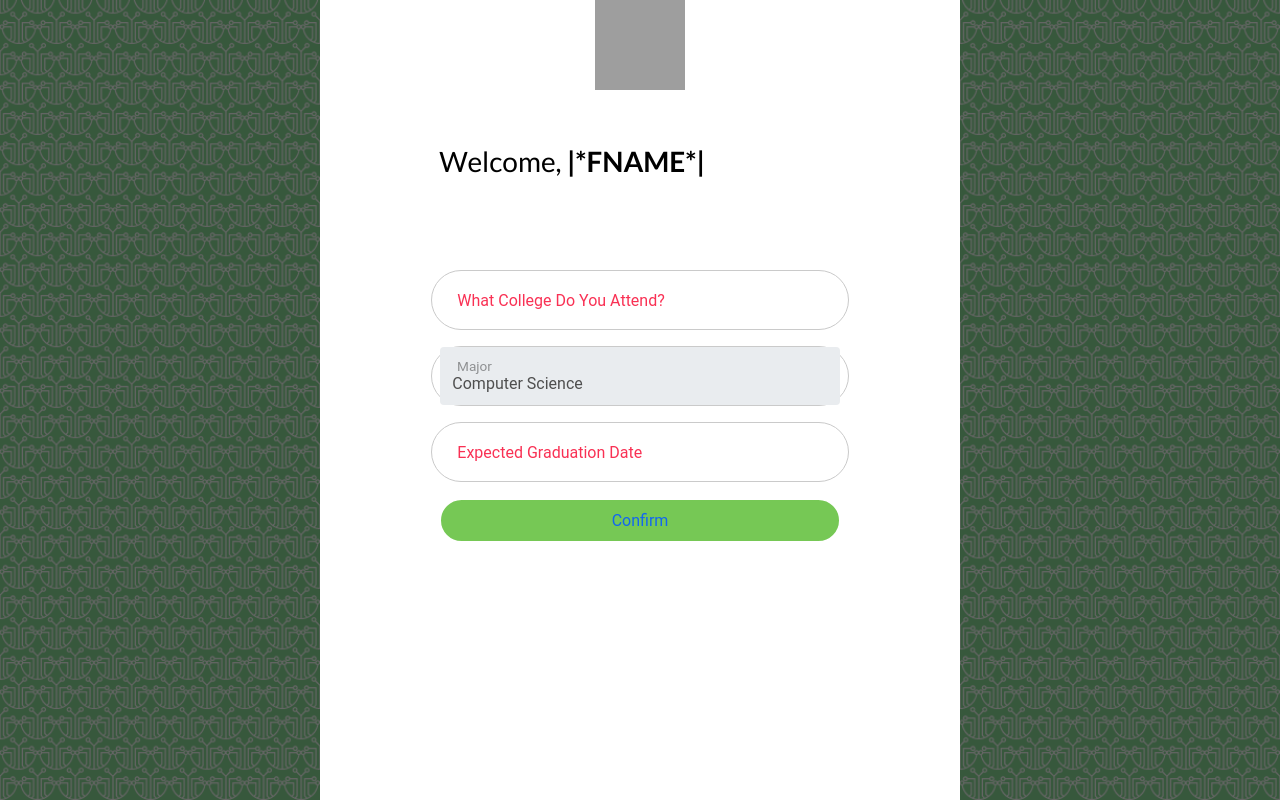
After one commit to jayceb04/sps-Spr21-team3-project, a PHP site: page /question in a window 1280 px wide. The commit adds this page. Run offline with PHP 8.4, Linux system fonts and the light colour scheme; some libraries are stand-ins or nearby versions; grey boxes are pictures that could not be loaded.

Commit message:
Add Sign Up page, Add Questions page, Add README.md

```diff
--- /dev/null
+++ b/app.yaml
@@ -0,0 +1,3 @@
+runtime: java11
+includes:
+  - /home/aclark/software-product-sprint/project/env_variables.yaml
--- a/appengine/app.yaml
+++ /dev/null
@@ -1,3 +0,0 @@
-runtime: java11
-includes:
-  - /home/aclark/software-product-sprint/portfolio/src/main/env_variables.yaml
--- a/css/style.css
+++ b/css/style.css
@@ -49,6 +49,25 @@ textarea:focus {
   font-weight: 400;
 }
 
+/*
+ Note: What the .is() function does is replace:
+
+.signin-banner a,
+.signin-banner a:hover,
+.signin-banner a:focus{
+	...
+}
+
+with:
+
+.signin-banner :is(a,a:hover,a:focus){
+...
+}
+
+It makes it cleaner and plus if you forget a comma(,) or misspell something, you don't fuck up the whole css rule
+
+*/
+
 ul,
 ol {
 	padding: 0 !important;
@@ -56,22 +75,39 @@ ol {
 }
 
 
+
 /*---------------------
-  Start of Landing
+ Background and Banners
 -----------------------*/
+/* Main Landing banner */
+.bg{
+	-webkit-background-size: cover !important;
+	-moz-background-size: cover !important;
+	-o-background-size: cover !important;
+	background-size: cover !important;
+}
+/* this makes it so each background fits the whole screen regardless of size */
 
-/* Main Landing banner */
 .landing-banner{
   background: url("/img/Main_Landing.png") no-repeat center center fixed;
+	overflow-x: hidden;
 }
+
 .signin-banner{
 	background: url("/img/signin-bg.png") no-repeat center center fixed;
+	overflow-x: hidden;
+
 }
-.bg{
-	-webkit-background-size: cover;
-	-moz-background-size: cover;
-	-o-background-size: cover;
-	background-size: cover;
+
+.signup-banner{
+	background: url("/img/signup-bg.png") no-repeat center center fixed;
+	overflow-x: hidden;
+}
+
+.question-banner{
+	background: url("/img/questionarre.png") no-repeat center center fixed;
+	overflow-x: hidden;
+
 }
 
 .white-bg{
@@ -85,7 +121,9 @@ ol {
   height: 300px;
 }
 
-/* Copy */
+/*---------------------
+  		Copy
+-----------------------*/
 .landing-copy{
   position: relative;
   top: 100px;
@@ -115,13 +153,17 @@ ol {
 form a {
 	color: #000;
 }
-/*Nav*/
+/*---------------------
+  		Nav
+-----------------------*/
 .landing-nav-center{
   position: relative;
   left: 150px
 }
 
-/* Buttons */
+/*---------------------
+  		Buttons
+-----------------------*/
 .landing-banner button{
   margin: auto;
   border-radius: 30px;
@@ -172,17 +214,29 @@ form a {
   color: #fff;
   background-color: #5bb139;
 }
+/*---------------------
+  		Forms
+-----------------------*/
+.form-outline{
+	border: 1px solid #CACACA;
+}
 
-/* Misc Elements */
+.form-label{
+	top: 10px !important;
+}
+.form-control{
+	margin:0px !important;
+}
+/*---------------------
+  		Misc Elements
+-----------------------*/
 
 hr {
   margin-top: 1.25rem !important;
   border-top: 2px solid white !important;
 }
 
-.form-outline{
-	border-bottom: 1px solid #CACACA;
-}
+
 
 
 /* Media Queries */
--- /dev/null
+++ b/env_variables.yaml
@@ -0,0 +1 @@
+env_variables:
--- a/includes/header.html
+++ b/includes/header.html
@@ -5,15 +5,14 @@
     <meta name="viewport" content="width=device-width, initial-scale=1, shrink-to-fit=no">
     <title>[Insert Name Here]</title>
     <link href="img/node-tree-nobg.png" rel="shortcut icon"/>
-
+    <link rel="script" href="/js/script.js">
     <link rel="stylesheet" href="https://stackpath.bootstrapcdn.com/bootstrap/4.3.1/css/bootstrap.min.css" integrity="sha384-ggOyR0iXCbMQv3Xipma34MD+dH/1fQ784/j6cY/iJTQUOhcWr7x9JvoRxT2MZw1T" crossorigin="anonymous">
     <link rel="stylesheet" href="css/style.css">
-    <!-- Font Awesome -->
     <link href="https://cdnjs.cloudflare.com/ajax/libs/font-awesome/5.15.1/css/all.min.css" rel="stylesheet"/>
-    <!-- Google Fonts -->
     <link rel="preconnect" href="https://fonts.gstatic.com">
-    <link href="https://fonts.googleapis.com/css2?family=Lato:ital,wght@0,100;0,300;0,400;0,700;0,900;1,100;1,300;1,400;1,700;1,900&display=swap" rel="stylesheet">    <!-- MDB -->
+    <link href="https://fonts.googleapis.com/css2?family=Lato:ital,wght@0,100;0,300;0,400;0,700;0,900;1,100;1,300;1,400;1,700;1,900&display=swap" rel="stylesheet">
     <link href="https://cdnjs.cloudflare.com/ajax/libs/mdb-ui-kit/3.3.0/mdb.min.css" rel="stylesheet"/>
-    <!-- <link rel="stylesheet" href="https://stackpath.bootstrapcdn.com/bootstrap/4.3.1/css/bootstrap.min.css" integrity="sha384-ggOyR0iXCbMQv3Xipma34MD+dH/1fQ784/j6cY/iJTQUOhcWr7x9JvoRxT2MZw1T" crossorigin="anonymous"> -->
+    <script src="https://apis.google.com/js/platform.js" async defer></script>
+    <meta name="google-signin-client_id" content="1055777818620-l4sjm83glehidqtf7niespm6qq5rjeig.apps.googleusercontent.com.apps.googleusercontent.com">
 
   </head>
--- /dev/null
+++ b/question.php
@@ -0,0 +1,74 @@
+<?php include("includes/header.html");?>
+<body class="bg question-banner">
+  <div class="mask" style="background-color: rgba(0,0,0,0.6)">
+  <div class="row">
+    <div class="col-12">
+      <div class="col-6 offset-3 white-bg">
+        <div class="col-8 offset-2 d-flex justify-content-center">
+          <div class="mx-auto">
+            <a href="/#"><img src="img/node-tree.svg" width=90 height=90 alt="Node Tree"></a>
+          </div>
+        </div>
+        <form class="row g-3 needs-validation" name="signupForm" onSubmit="return checkInput(this)" style="position:relative; top:55px;" novalidate>
+          <div class="col-md-8 offset-2">
+            <h3 style="margin-bottom:75px">Welcome, <strong>|*FNAME*|</strong></h3>
+          </div>
+          <div class="form-outline btn-rounded form-floating col-md-8 offset-2">
+            <input type="text" class="form-control" name="college" placeholder="College" required>
+            <label class="form-label">What College Do You Attend?</label>
+          </div>
+          <div class="form-outline btn-rounded form-floating col-md-8 offset-2">
+            <input type="text" class="form-control" name="major" placeholder="major" value="Computer Science" required disabled>
+            <label class="form-label">Major</label>
+          </div>
+          <div class="form-outline btn-rounded form-floating col-md-8 offset-2">
+            <input type="text" class="form-control" name="graduationDate" maxlength="4" placeholder="graduationDate" required>
+            <label class="form-label">Expected Graduation Date</label>
+          </div>
+          <div class="col-8 offset-2 text-center">
+            <button type="submit" value="Submit" class="nav-link green-solid-btn btn-rounded" href="#">Confirm</button>
+          </div>
+        </form>
+    </div>
+  </div>
+</div>
+</body>
+
+<script type="text/javascript">
+(function () {
+  'use strict'
+  var forms = document.querySelectorAll('.needs-validation')
+
+  Array.prototype.slice.call(forms)
+    .forEach(function (form) {
+      window.addEventListener('load', function (event) {
+        //When the page is loaded, it checks to see if there is anything valid in each text box
+        if (!form.checkValidity()) {
+          event.preventDefault()
+          event.stopPropagation()
+        }
+        form.classList.add('was-validated')
+      }, false)
+    })
+})()
+
+function checkInput(form) {
+  college = form.college.value;
+  graduationDate = form.graduationDate.value;
+  major = form.major.value;
+
+  if(isNaN(graduationDate))
+    alert ("Graduation Date must be numbers")
+  else if (college == '')
+    alert ("Please enter your College");
+
+  else if (password2 == '')
+    alert ("Please enter confirm password");
+
+  else if (password1 != password2) {
+    alert ("Password did not match: Please try again...")
+    return false;
+  }
+}
+
+</script>
```
Also changed, not shown: index.php (+4 -3 lines), pom.xml (added, +118 -0 lines), signin.php (+6 -10 lines), signup.php (added, +135 -0 lines), README.md (added), img/signup-bg.png (added), 3 other files.
